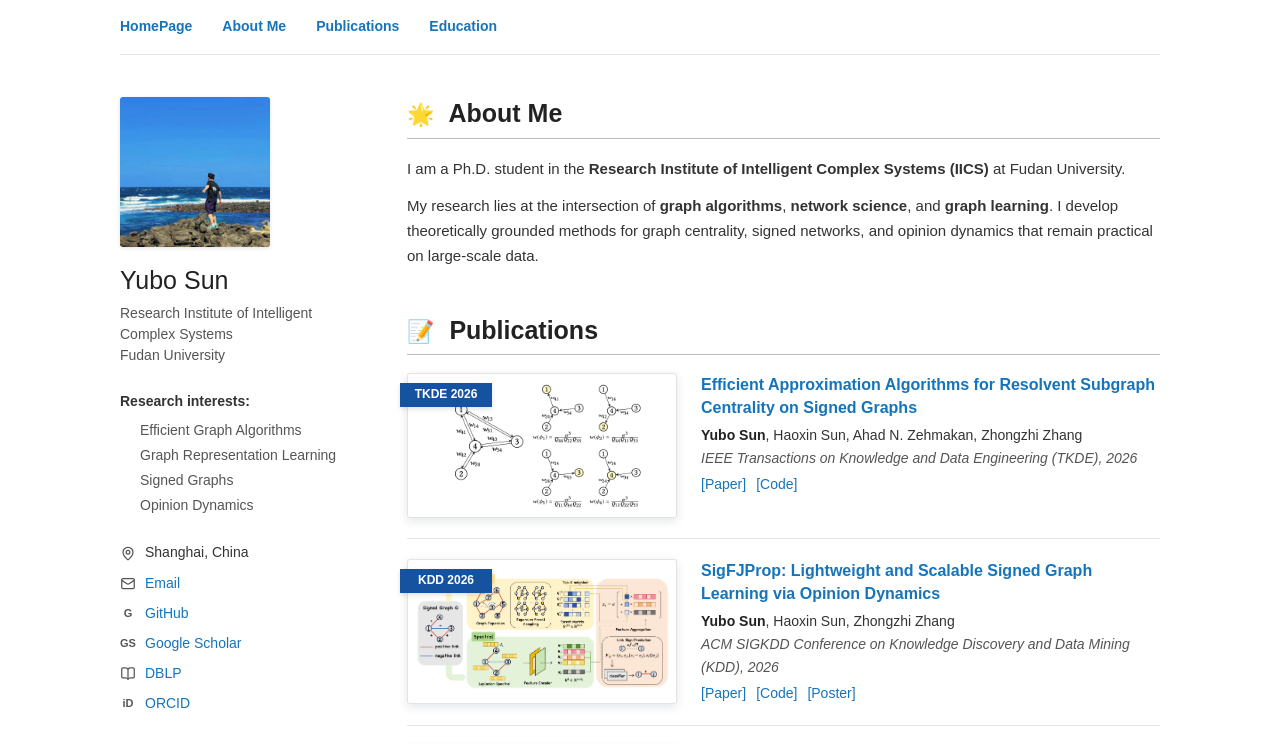
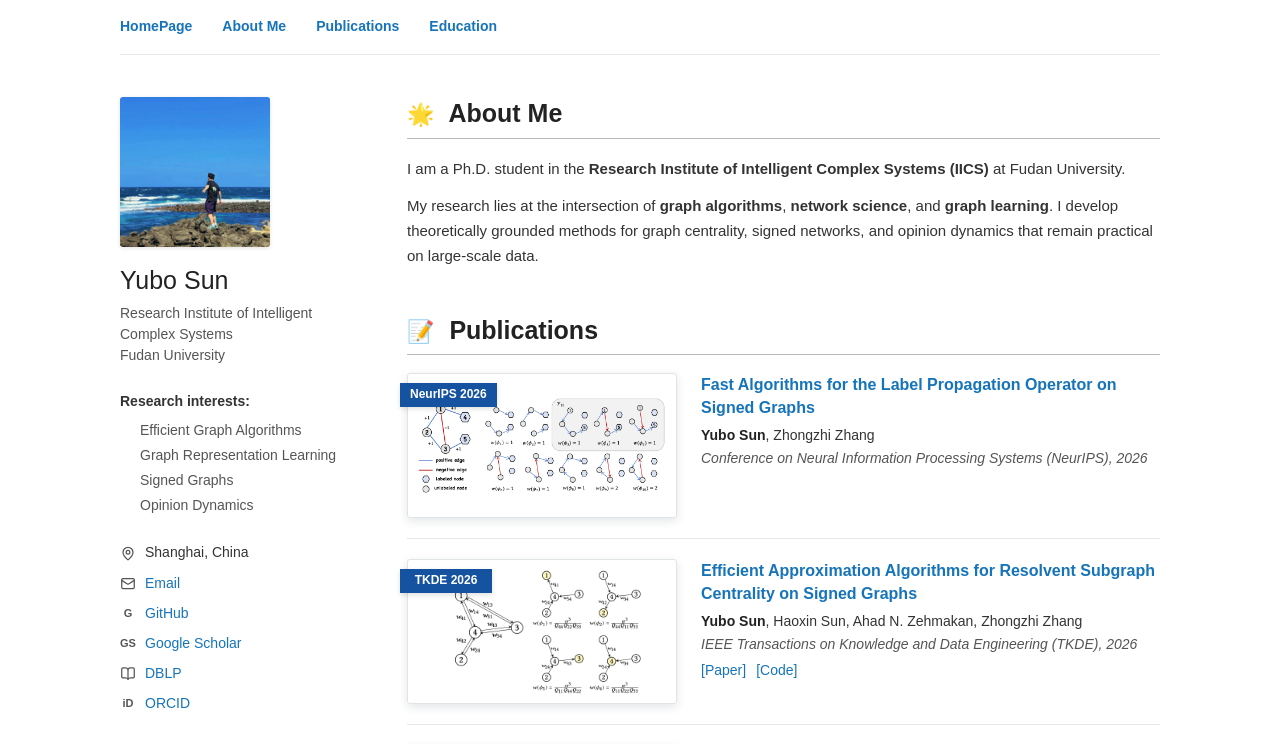
Before and after one commit to SunYubo23/SunYubo23.github.io, a React (Vite) app: page / in a window 1280 px wide. Shown: the top 744 px of the page. Built offline with nearby package versions, Linux system fonts and the light colour scheme.

Commit message:
Add NeurIPS 2026 publication

```diff
--- a/app/page.tsx
+++ b/app/page.tsx
@@ -1,6 +1,7 @@
 import { BookOpen, Mail, MapPin } from 'lucide-react';
 
 const publications = [
+  { venue: 'NeurIPS 2026', image: 'papers/neurips-2026.png', title: 'Fast Algorithms for the Label Propagation Operator on Signed Graphs', authors: 'Yubo Sun, Zhongzhi Zhang', journal: 'Conference on Neural Information Processing Systems (NeurIPS), 2026', links: [] },
   { venue: 'TKDE 2026', image: 'papers/tkde-2026.png', title: 'Efficient Approximation Algorithms for Resolvent Subgraph Centrality on Signed Graphs', authors: 'Yubo Sun, Haoxin Sun, Ahad N. Zehmakan, Zhongzhi Zhang', journal: 'IEEE Transactions on Knowledge and Data Engineering (TKDE), 2026', links: [{ label: 'Paper', href: 'https://doi.org/10.1109/TKDE.2026.3730450' }, { label: 'Code', href: 'https://github.com/SunYubo23/SignedRSC' }] },
   { venue: 'KDD 2026', image: 'papers/kdd-2026.png', title: 'SigFJProp: Lightweight and Scalable Signed Graph Learning via Opinion Dynamics', authors: 'Yubo Sun, Haoxin Sun, Zhongzhi Zhang', journal: 'ACM SIGKDD Conference on Knowledge Discovery and Data Mining (KDD), 2026', links: [{ label: 'Paper', href: 'https://doi.org/10.1145/3770855.3817624' }, { label: 'Code', href: 'https://github.com/SunYubo23/SigFJProp' }, { label: 'Poster', href: 'posters/kdd-2026-poster.pdf' }] },
   { venue: 'WWW 2025', image: 'papers/www-2025.png', title: 'Scalable Algorithms for Forest-Based Centrality on Large Graphs', authors: 'Yubo Sun, Haoxin Sun, Zhongzhi Zhang', journal: 'The ACM Web Conference (WWW), 2025 · Oral Presentation', links: [{ label: 'Paper', href: 'https://doi.org/10.1145/3696410.3714566' }, { label: 'Code', href: 'https://github.com/SunYubo23/Forest-Based-Centrality' }, { label: 'Poster', href: 'posters/www-2025-poster.pdf' }] },
```
Also changed, not shown: public/papers/neurips-2026.png (added).
